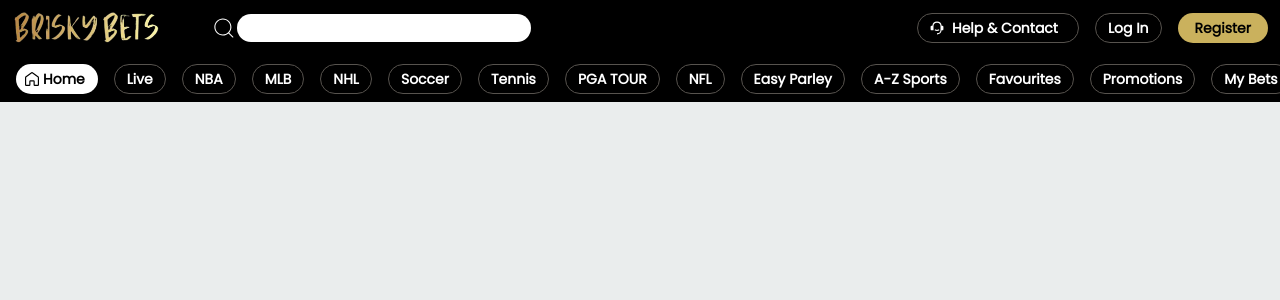
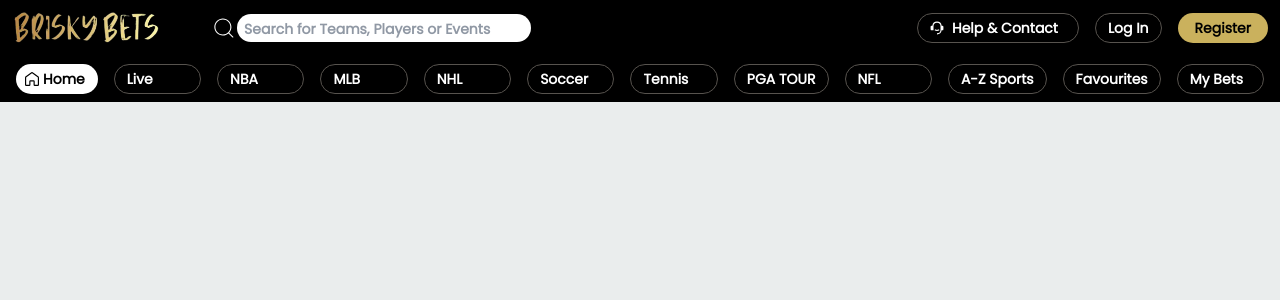
Before and after one commit to Coderx85/picks., a React (Create React App) app: page / in a window 1280 px wide. Shown: the top 300 px of the page. Built offline with nearby package versions, Linux system fonts and the light colour scheme.

Commit message:
modified navbar

```diff
--- a/src/components/Header.js
+++ b/src/components/Header.js
@@ -24,8 +24,12 @@ const Header = () => {
           {/* Search Bar */}
 
           <div className="flex h-10 mx-10 w-6/12 mt-1">
-            <CiSearch className="object-fill h-7 w-7" />
-            <input className="h-7 w-full rounded-full" type="text" />
+            <CiSearch className="object-fill h-7 w-7 cursor-pointer" />
+            <input
+              className="h-7 w-full rounded-full placeholder:text-slate-600 placeholder:opacity-60 hover:placeholder-opacity-100 placeholder:text-sm"
+              type="text"
+              placeholder="  Search for Teams, Players or Events"
+            />
           </div>
         </div>
 
--- a/src/components/Header2.js
+++ b/src/components/Header2.js
@@ -5,7 +5,7 @@ import { GrHomeRounded } from "react-icons/gr";
 function Header2() {
   return (
     <div className='className="flex font-semibold items-center bg-black flex-grow justify-between'>
-      <div className="flex items-center text-xs space-x-4 mx-4 py-2 whitespace-nowrap ">
+      <div className="flex justify-center items-center text-xs space-x-4 mx-4 py-2 whitespace-nowrap ">
         <Link className="btn_white" to={""}>
           <GrHomeRounded className="flex stroke-black h-5 " />
           <p className="mx-1">Home</p>
@@ -44,19 +44,11 @@ function Header2() {
         </Link>
 
         <Link className="btn" to={""}>
-          <p>Easy Parley</p>
-        </Link>
-
-        <Link className="btn" to={""}>
           <p>A-Z Sports</p>
         </Link>
 
         <Link className="btn" to={""}>
           <p>Favourites</p>
-        </Link>
-
-        <Link className="btn" to={""}>
-          <p>Promotions</p>
         </Link>
 
         <Link className="btn" to={""}>
```
